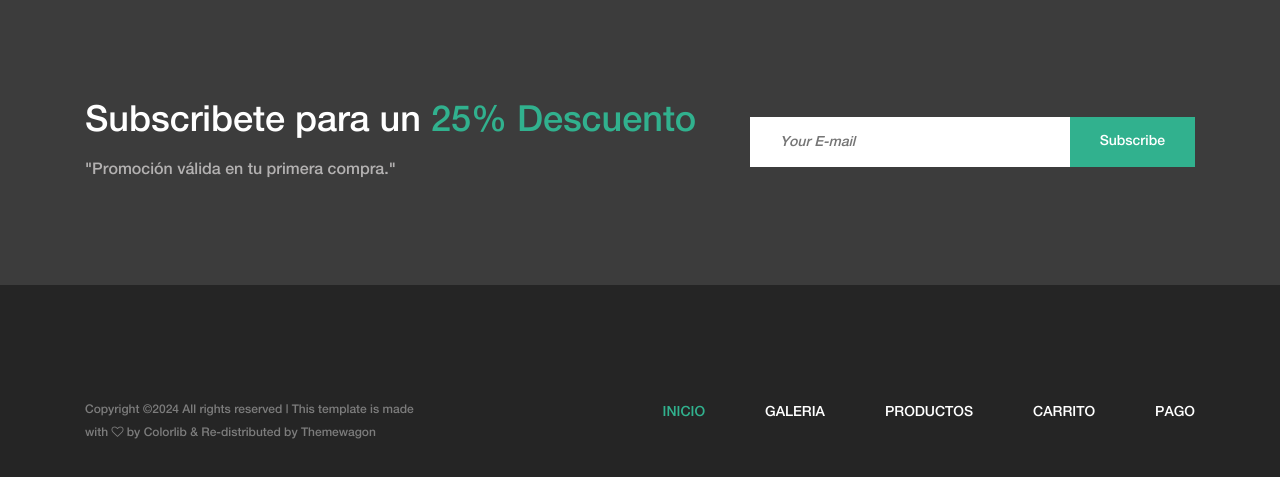
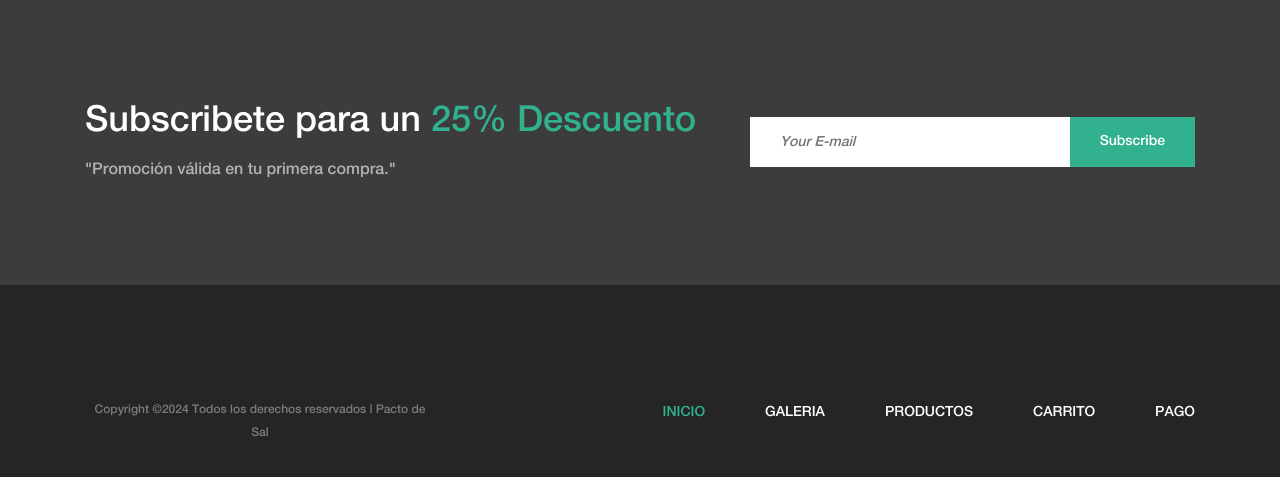
Before and after one commit to AlexAguilaar/Prueba-Final-de-Dise-o-Web, a plain HTML site: page index.html in a window 1280 px wide. Shown: the part 1202-1679 px from the top of the page. Drawn offline with Linux system fonts and the light colour scheme.

Commit message:
copyright

```diff
--- a/index.html
+++ b/index.html
@@ -209,7 +209,7 @@
                         </div>
                         <!-- Copywrite Text -->
                         <p class="copywrite"><!-- Link back to Colorlib can't be removed. Template is licensed under CC BY 3.0. -->
-Copyright &copy;<script>document.write(new Date().getFullYear());</script> All rights reserved | This template is made with <i class="fa fa-heart-o" aria-hidden="true"></i> by <a href="https://colorlib.com" target="_blank">Colorlib</a> & Re-distributed by <a href="https://themewagon.com/" target="_blank">Themewagon</a>
+Copyright &copy;<script>document.write(new Date().getFullYear());</script> Todos los derechos reservados | Pacto de Sal
 <!-- Link back to Colorlib can't be removed. Template is licensed under CC BY 3.0. --></p>
                     </div>
                 </div>
--- a/style.css
+++ b/style.css
@@ -11,3 +11,5 @@
     /* ---------------------------------------
     ##### - PLACE YOUR CUSTOM CSS HERE - #####
     --------------------------------------- */
+
+    .copywrite{text-align: center;}
```
Also changed, not shown: cart.html (+2 -3 lines), checkout.html (+2 -2 lines), product-details.html (+2 -2 lines), shop.html (+2 -1 lines), shop2.html (+2 -1 lines).
